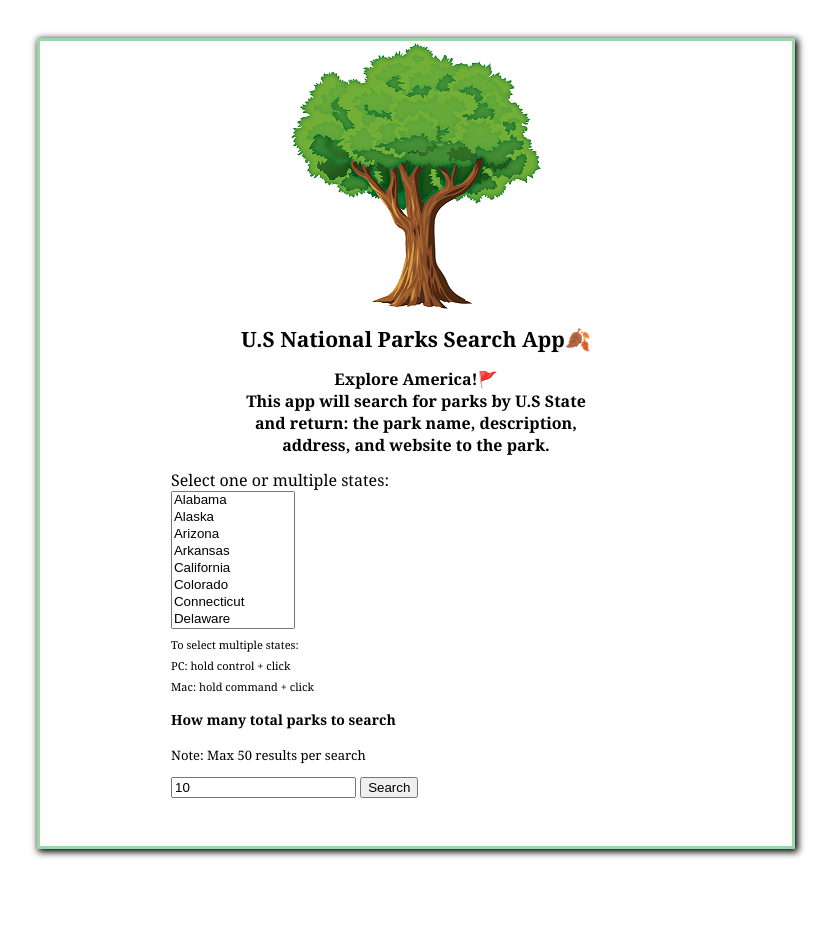
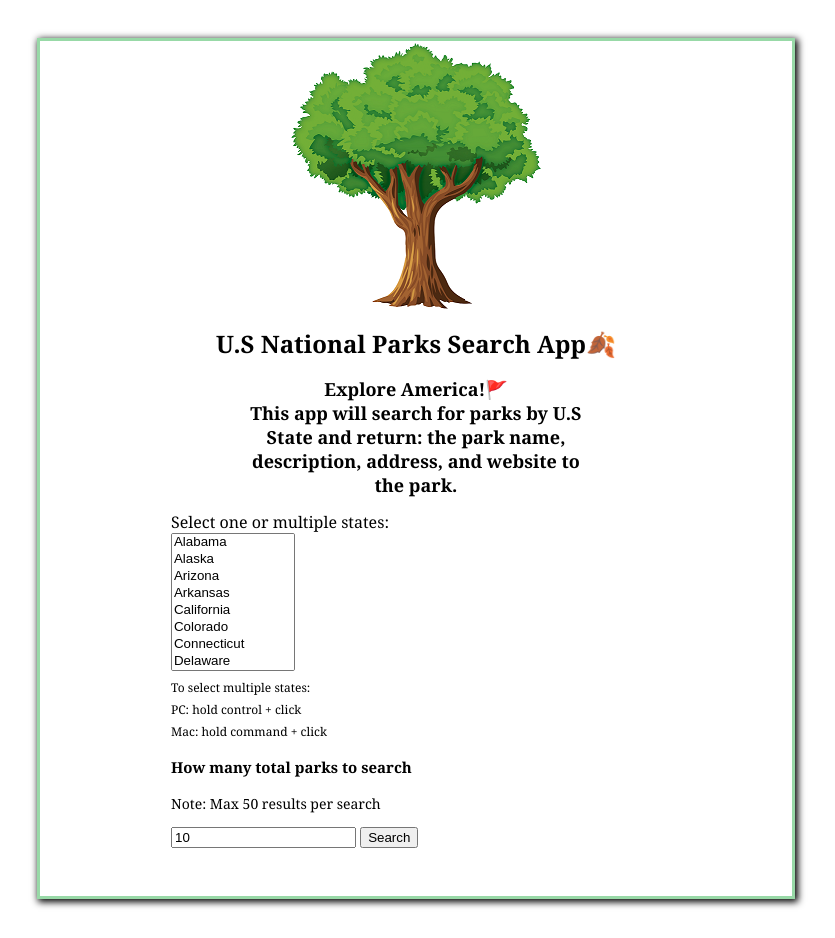
Before and after one commit to CharlieArray/park-search-app, a plain HTML site: page index.html in a window 1280 px wide. Shown: the whole page, without its empty margins (1-836 px from the left). Before the commit the page ends 887 px from the top, so only its background shows below. Drawn offline with nearby package versions, Linux system fonts and the light colour scheme.

Commit message:
Add files via upload

```diff
--- a/index.css
+++ b/index.css
@@ -44,7 +44,7 @@ div.container{
 h1{
     text-align: center;
     font-family: Cambria, Cochin, Georgia, Times, 'Times New Roman', serif;
-    font-size: 21px;
+    font-size: 24px;
 }
 
 
@@ -54,7 +54,7 @@ h2{
     margin-right: auto;
     text-align: center;
     font-family: Cambria, Cochin, Georgia, Times, 'Times New Roman', serif;
-    font-size: 16px;
+    font-size: 18px;
 }
 
 
@@ -66,20 +66,20 @@ h3{
 
 h4{
     font-family: Cambria, Cochin, Georgia, Times, 'Times New Roman', serif;
-    font-size: 14px;
+    font-size: 15px;
 }
 
 
 p{
     font-family: Cambria, Cochin, Georgia, Times, 'Times New Roman', serif;
-    font-size: 13px;
+    font-size: 14px;
     line-height: 14px;
     margin-left: auto;
     margin-right: auto;
 }
 
 .instructions{
-    font-size: 11px;
+    font-size: 12px;
     line-height: 10px;
     margin-left: auto;
     margin-right: auto;
--- a/index.html
+++ b/index.html
@@ -21,7 +21,7 @@
         <form action="#" class="js-search-form">
             <label for="states">Select one or multiple states:<br>
             </label>
-            <select id="states" name="states" size="8" multiple>
+            <select id="states" name="states" size="8" multiple="">
               <option value="AL">Alabama</option>
               <option value="AK">Alaska</option>
               <option value="AZ">Arizona</option>
```
